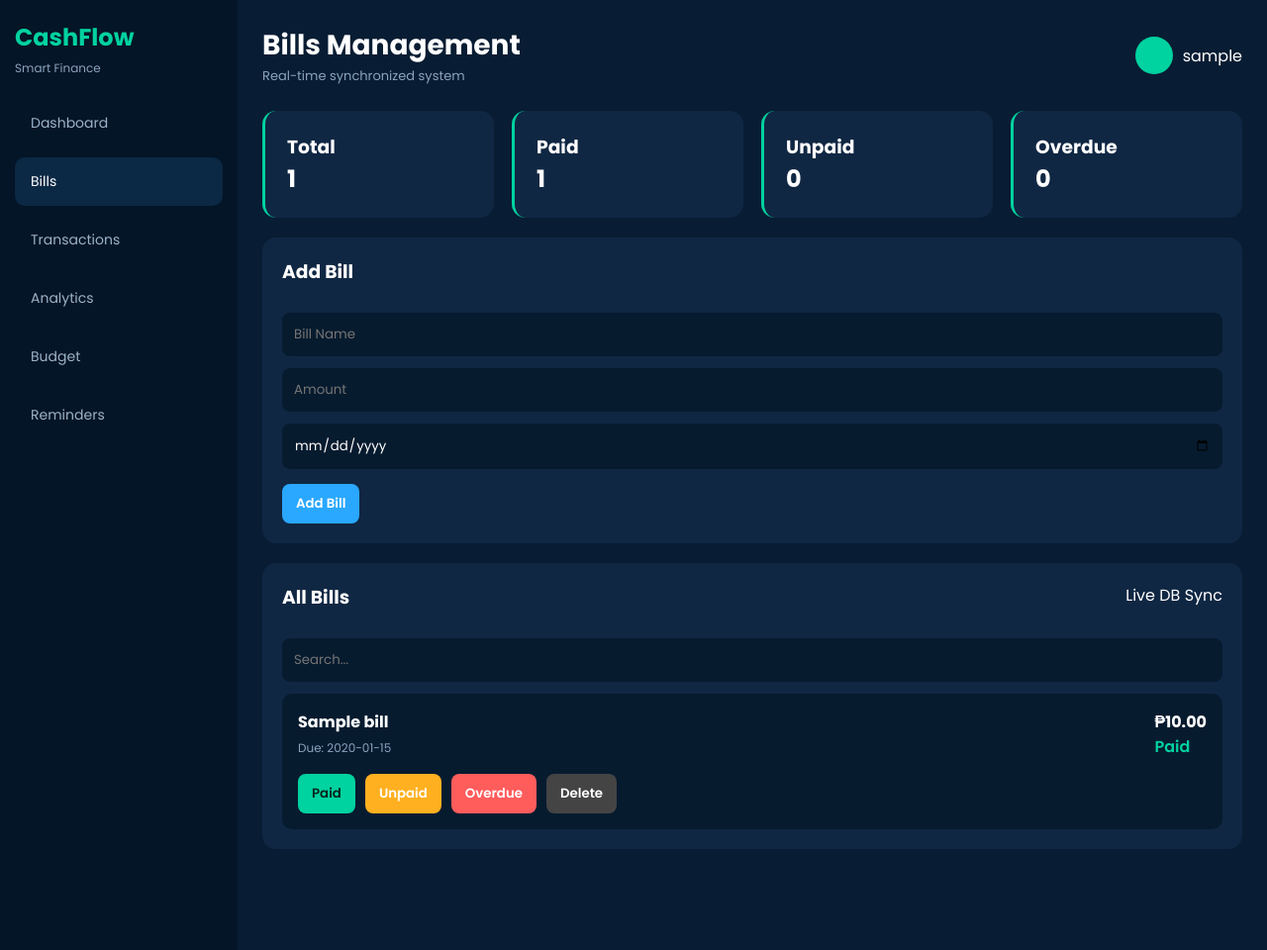
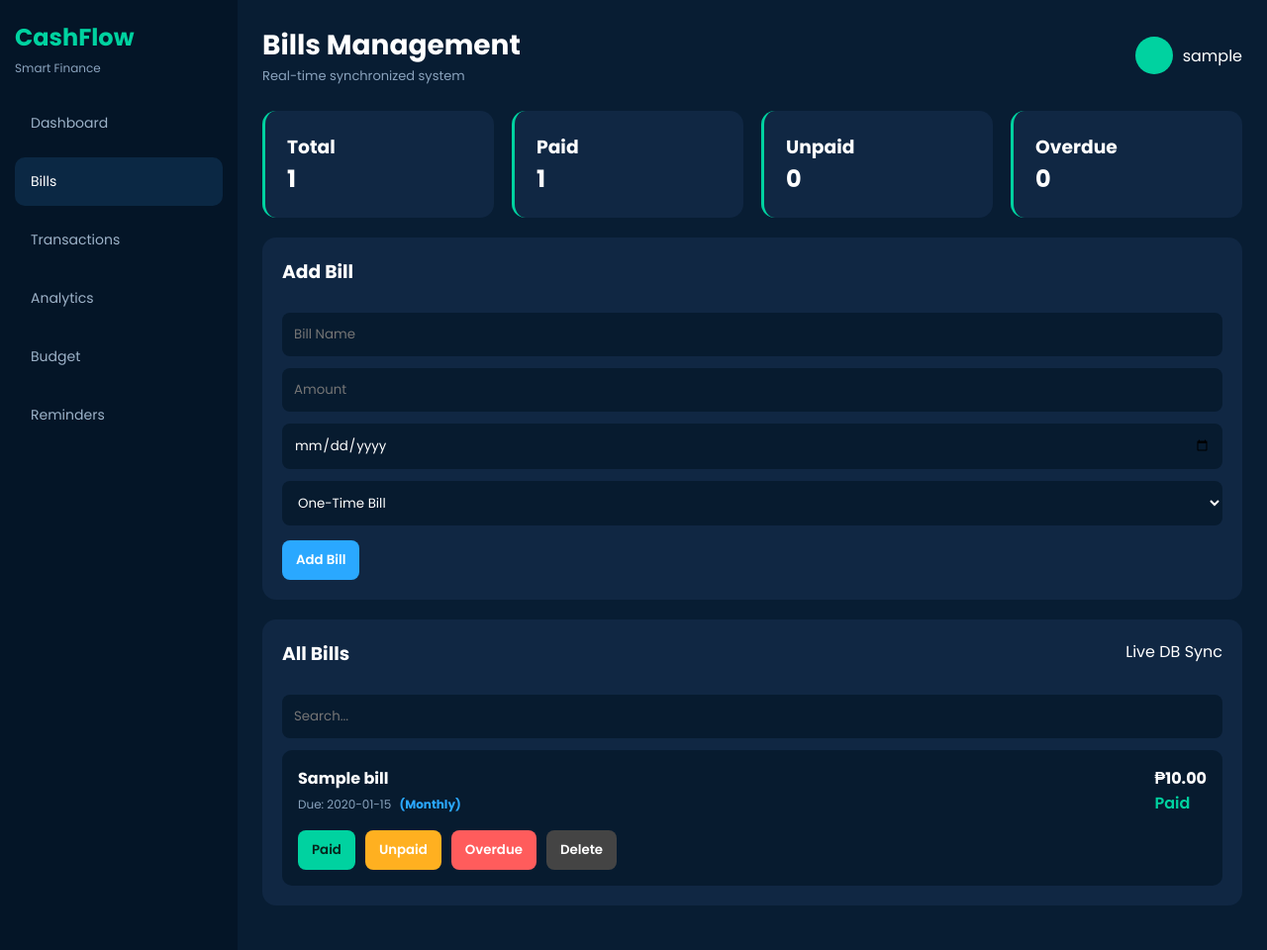
Before and after one commit to ryuuji0706/SOFTWARE-DESIGN-PROJECT, a Django app: page /bills/ in a window 1280 px wide. Shown: the whole page at 99% size. Run offline with Django 5.2, Linux system fonts and the light colour scheme; a user stored in the database is signed in; tables that the repository leaves empty hold one stand-in row (values such as "Sample post").

Commit message:
working monthly bills and others

```diff
--- a/templates/transactions/bills.html
+++ b/templates/transactions/bills.html
@@ -8,7 +8,6 @@
 <link rel="preconnect" href="https://fonts.googleapis.com">
 <link href="https://fonts.googleapis.com/css2?family=Poppins:wght@300;400;500;600;700&display=swap" rel="stylesheet">
 <style>
-/* ... (KEEP ALL YOUR EXISTING CSS EXACTLY AS IT IS) ... */
 *{ margin:0; padding:0; box-sizing:border-box; font-family:'Poppins', sans-serif; }
 body{ width:100%; height:100vh; background:#071b2f; display:flex; overflow:hidden; }
 .sidebar{ width:240px; background:#041527; color:white; display:flex; flex-direction:column; justify-content:space-between; padding:20px 15px; }
@@ -27,9 +26,27 @@ body{ width:100%; height:100vh; background:#071b2f; display:flex; overflow:hidde
 .card{ background:#102743; padding:22px; border-radius:14px; border-left:3px solid #00d2a0; }
 .panel{ background:#102743; border-radius:14px; padding:20px; margin-bottom:20px; }
 .panel-header{ display:flex; justify-content:space-between; margin-bottom:15px; }
-input{ width:100%; padding:12px; margin-top:12px; border:none; border-radius:8px; background:#071b2f; color:white; outline:none; }
+
+/* UPDATED: Inputs AND Select dropdowns share the same dark styling */
+input, select {
+    width:100%;
+    padding:12px;
+    margin-top:12px;
+    border:none;
+    border-radius:8px;
+    background:#071b2f;
+    color:white;
+    outline:none;
+    cursor:pointer;
+}
+/* Ensures the dropdown options match the dark theme */
+select option {
+    background: #071b2f;
+    color: white;
+}
+
 button{ border:none; padding:10px 14px; border-radius:8px; cursor:pointer; font-weight:600; }
-.addBtn{ background:#2aa8ff; color:white; }
+.addBtn{ background:#2aa8ff; color:white; margin-top:15px;}
 .deleteBtn{ background:#444; color:white; }
 .paidBtn{ background:#00d2a0; color:#06251d; }
 .unpaidBtn{ background:#ffb020; color:white; }
@@ -41,7 +58,7 @@ button{ border:none; padding:10px 14px; border-radius:8px; cursor:pointer; font-
 .Paid{ color:#00d2a0; font-weight:600; }
 .Unpaid{ color:#ffb020; font-weight:600; }
 .Overdue{ color:#ff5c5c; font-weight:600; }
-form { display: inline; } /* Ensures buttons sit next to each other */
+form { display: inline; }
 </style>
 </head>
 
@@ -92,8 +109,14 @@ form { display: inline; } /* Ensures buttons sit next to each other */
       {% csrf_token %}
       <input name="name" placeholder="Bill Name" required>
       <input name="amount" type="number" step="0.01" placeholder="Amount" required>
-      <input name="due" type="date" required>
-      <div class="button-group">
+      <input type="date" name="due" required>
+
+      <select name="is_monthly">
+        <option value="false">One-Time Bill</option>
+        <option value="true">Monthly Recurring</option>
+      </select>
+
+      <div>
         <button type="submit" class="addBtn">Add Bill</button>
       </div>
     </form>
@@ -113,7 +136,12 @@ form { display: inline; } /* Ensures buttons sit next to each other */
           <div class="bill-top">
             <div>
               <strong class="bill-name">{{ b.name }}</strong><br>
-              <span class="small">Due: {{ b.due_date|date:"Y-m-d" }}</span>
+              <span class="small">
+                Due: {{ b.due_date|date:"Y-m-d" }}
+                {% if b.is_monthly %}
+                  <strong style="color: #2aa8ff; margin-left: 5px;">(Monthly)</strong>
+                {% endif %}
+              </span>
             </div>
             <div>
               <strong>₱{{ b.amount }}</strong><br>
@@ -157,13 +185,12 @@ function filterBills() {
   const billItems = document.querySelectorAll(".search-item");
 
   billItems.forEach(item => {
-    // Grab the name inside the strong tag with class 'bill-name'
     const billName = item.querySelector(".bill-name").innerText.toLowerCase();
 
     if (billName.includes(searchInput)) {
-      item.style.display = "block"; // Show
+      item.style.display = "block";
     } else {
-      item.style.display = "none";  // Hide
+      item.style.display = "none";
     }
   });
 }
--- a/transactions/models.py
+++ b/transactions/models.py
@@ -42,6 +42,7 @@ class Bill(models.Model):
     due_date = models.DateField()
     status = models.CharField(max_length=20, choices=STATUS_CHOICES, default='Unpaid')
     created_at = models.DateTimeField(auto_now_add=True)
+    is_monthly = models.BooleanField(default=False)
 
     def __str__(self):
         return f"{self.name} - ₱{self.amount} ({self.status})"
--- a/transactions/views.py
+++ b/transactions/views.py
@@ -1,9 +1,20 @@
-from datetime import date
+from datetime import datetime, date
+import calendar
 from django.db.models import Sum, Q
-from django.shortcuts import render, redirect
+from django.shortcuts import render, redirect, get_object_or_404
 from django.contrib.auth.models import User
 from .models import Bill, Transaction, Budget
 from django.contrib.auth.decorators import login_required
+
+# --- HELPER FUNCTION: Safely adds 1 month to a date ---
+def add_one_month(orig_date):
+    month = orig_date.month - 1 + 1
+    year = orig_date.year + month // 12
+    month = month % 12 + 1
+    day = min(orig_date.day, calendar.monthrange(year, month)[1])
+    return date(year, month, day)
+
+# ==========================================
 
 # ==========================================
 # BILLS VIEWS
@@ -28,19 +39,63 @@ def add_bill(request):
         name = request.POST.get('name')
         amount = request.POST.get('amount')
         due = request.POST.get('due')
+        is_monthly = request.POST.get('is_monthly') == 'true' # Converts string to Boolean
 
-        # Secured: Saves directly to the logged-in user
-        Bill.objects.create(user=request.user, name=name, amount=amount, due_date=due, status='Unpaid')
+        # 1. Convert the HTML date string into a real Python Date object
+        due_date_obj = datetime.strptime(due, '%Y-%m-%d').date()
+
+        # 2. AUTO-OVERDUE LOGIC
+        if due_date_obj < date.today():
+            status = 'Overdue'
+        else:
+            status = 'Unpaid'
+
+        Bill.objects.create(
+            user=request.user,
+            name=name,
+            amount=amount,
+            due_date=due_date_obj,
+            status=status,
+            is_monthly=is_monthly  # Save our new setting!
+        )
 
     return redirect('bills')
 
 @login_required
 def update_bill(request, bill_id, new_status):
     if request.method == 'POST':
-        # Secured: Ensures they can only update THEIR bills
         bill = get_object_or_404(Bill, id=bill_id, user=request.user)
-        bill.status = new_status
-        bill.save()
+
+        # MONTHLY ROLLOVER LOGIC
+        if new_status == 'Paid' and bill.is_monthly:
+            # 1. Mark the CURRENT bill as permanently Paid
+            bill.status = 'Paid'
+            bill.save()
+
+            # 2. Calculate the NEXT month's date
+            next_due_date = add_one_month(bill.due_date)
+
+            # 3. Check if the newly generated date is somehow already past due
+            if next_due_date < date.today():
+                next_status = 'Overdue'
+            else:
+                next_status = 'Unpaid'
+
+            # 4. Clone it! Create a brand new bill for next month
+            Bill.objects.create(
+                user=bill.user,
+                name=bill.name,
+                amount=bill.amount,
+                due_date=next_due_date,
+                status=next_status,
+                is_monthly=True
+            )
+
+        else:
+            # Normal behavior for One-Time bills, or changing to Unpaid/Overdue
+            bill.status = new_status
+            bill.save()
+
     return redirect('bills')
 
 @login_required
```
Also changed, not shown: analytics/views.py (+7 -5 lines), notifications/apps.py (+9 -1 lines), notifications/signals.py (added, +37 -0 lines), templates/analytics/dashboard.html (+55 -6 lines), templates/analytics/suggestion.html (deleted, +0 -13 lines), transactions/migrations/0005_bill_is_monthly.py (added).
